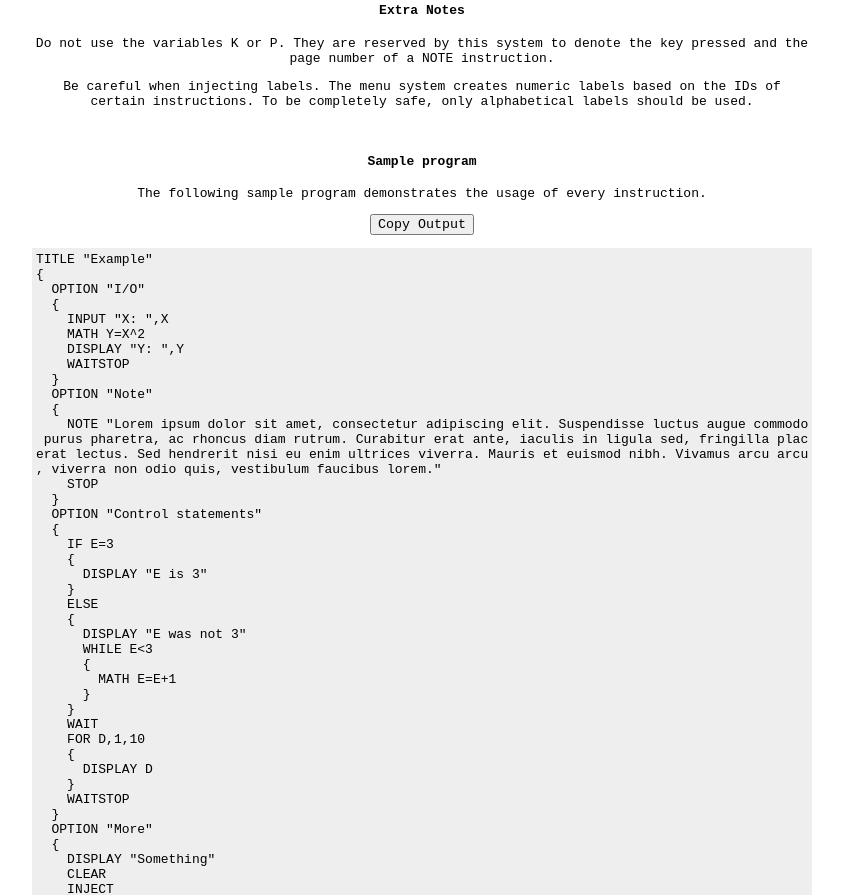
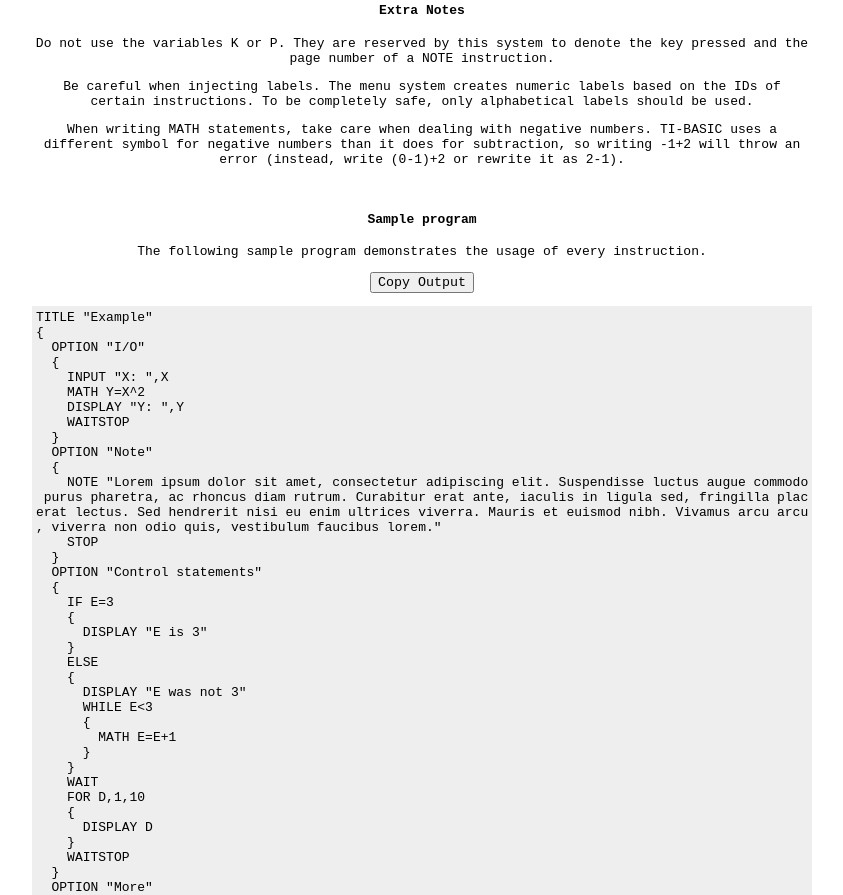
Before and after one commit to Zasharan2/ti-menu, a plain HTML site: page explanation.html in a window 1280 px wide. Shown: the part 1040-1935 px from the top of the page, without its empty margins (218-1061 px from the left). Drawn offline with Linux system fonts and the light colour scheme.

Commit message:
Update explanation.html

```diff
--- a/explanation.html
+++ b/explanation.html
@@ -32,6 +32,7 @@
         <h4>Extra Notes</h4>
         <p>Do not use the variables K or P. They are reserved by this system to denote the key pressed and the page number of a NOTE instruction.</p>
         <p>Be careful when injecting labels. The menu system creates numeric labels based on the IDs of certain instructions. To be completely safe, only alphabetical labels should be used.</p>
+        <p>When writing MATH statements, take care when dealing with negative numbers. TI-BASIC uses a different symbol for negative numbers than it does for subtraction, so writing -1+2 will throw an error (instead, write (0-1)+2 or rewrite it as 2-1).</p>
         <br>
         <h4>Sample program</h4>
         <p>The following sample program demonstrates the usage of every instruction.</p>
```
